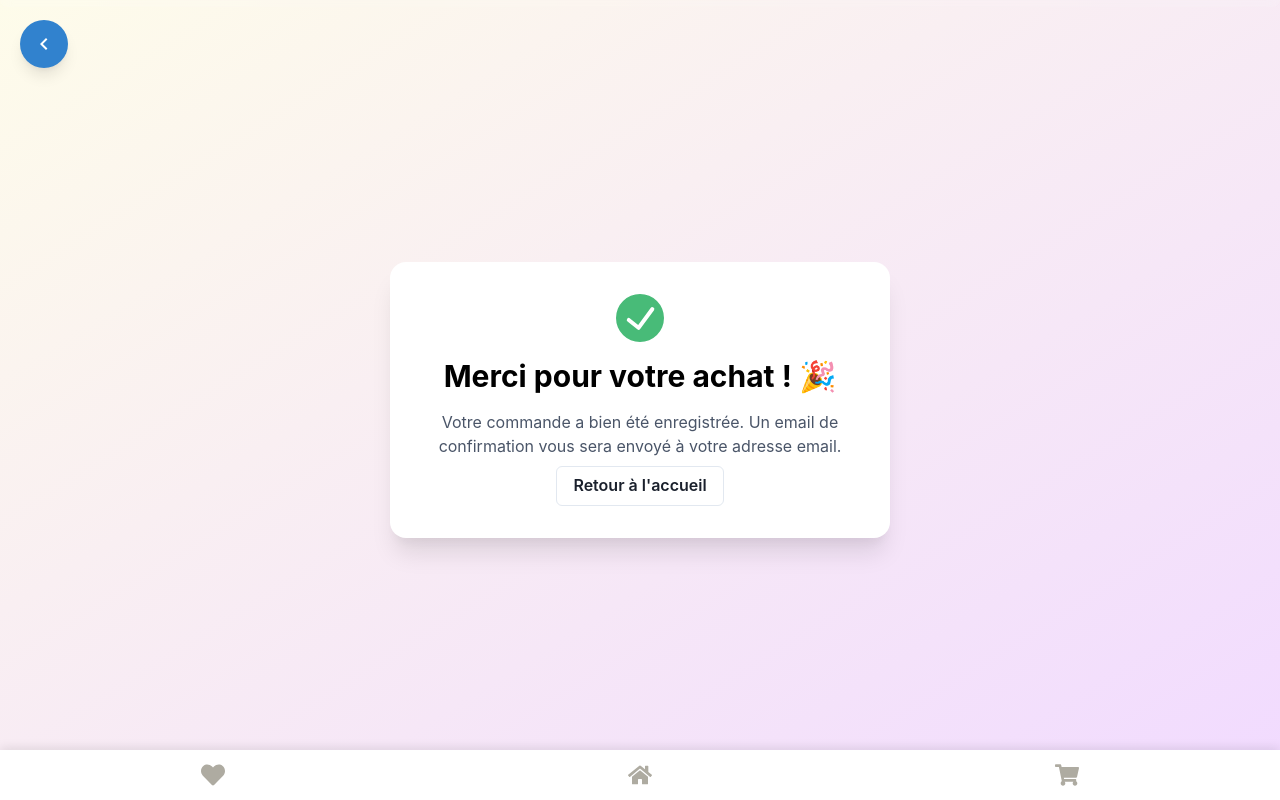
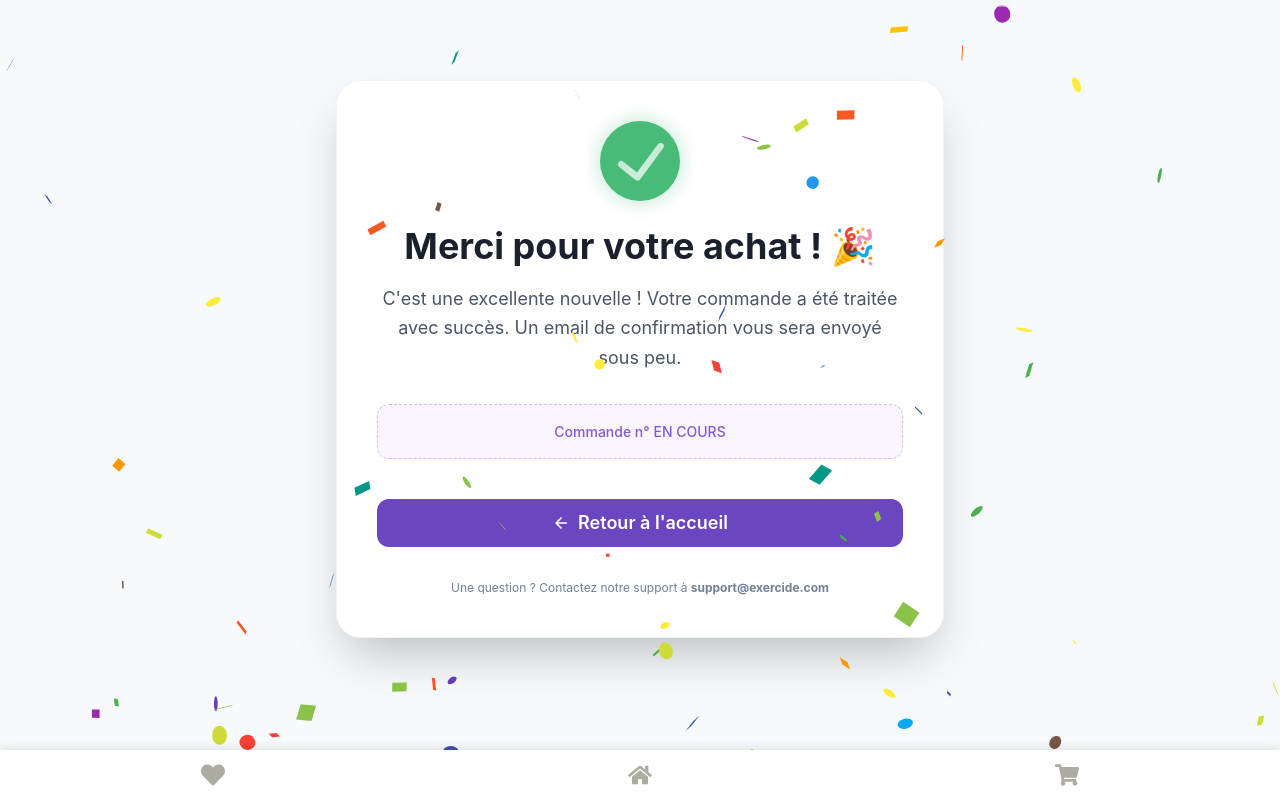
Before and after one commit to Joel-Philippe/mon-ecommerce, a Next.js app: page /success in a window 1280 px wide. Built offline with nearby package versions, Linux system fonts and the light colour scheme; no server answers; the database is empty.

Commit message:
design: complete overhaul of the success page with confetti, better dark mode support, and removal of back button

```diff
--- a/app/success/page.tsx
+++ b/app/success/page.tsx
@@ -1,13 +1,49 @@
 'use client';
+
 import { useEffect, useState } from 'react';
 import { useGlobalCart } from '@/components/GlobalCartContext';
 import { useSearchParams } from 'next/navigation';
-import { Box, Heading, Text, Button, VStack } from "@chakra-ui/react";
+import {
+  Box,
+  Heading,
+  Text,
+  Button,
+  VStack,
+  Container,
+  Icon,
+  useColorModeValue,
+  ScaleFade
+} from "@chakra-ui/react";
 import Link from "next/link";
-import { CheckCircleIcon } from "@chakra-ui/icons";
+import { CheckCircleIcon, ArrowBackIcon } from "@chakra-ui/icons";
 import { motion } from "framer-motion";
+import ReactConfetti from 'react-confetti';
 
-const MotionHeading = motion(Heading);
+const MotionBox = motion(Box);
+
+// Simple hook for window size to avoid external dependencies
+function useWindowSize() {
+  const [windowSize, setWindowSize] = useState({
+    width: typeof window !== 'undefined' ? window.innerWidth : 0,
+    height: typeof window !== 'undefined' ? window.innerHeight : 0,
+  });
+
+  useEffect(() => {
+    function handleResize() {
+      setWindowSize({
+        width: window.innerWidth,
+        height: window.innerHeight,
+      });
+    }
+
+    window.addEventListener("resize", handleResize);
+    handleResize();
+
+    return () => window.removeEventListener("resize", handleResize);
+  }, []);
+
+  return windowSize;
+}
 
 const SuccessPage = () => {
   const { clearCart } = useGlobalCart();
@@ -15,10 +51,24 @@ const SuccessPage = () => {
   const sessionId = searchParams.get('session_id');
   const [customerEmail, setCustomerEmail] = useState<string | null>(null);
   const [isLoading, setIsLoading] = useState(true);
+  const { width, height } = useWindowSize();
+  const [showConfetti, setShowConfetti] = useState(true);
+
+  // Theme values
+  const bgColor = useColorModeValue("gray.50", "gray.900");
+  const cardBg = useColorModeValue("white", "gray.800");
+  const textColor = useColorModeValue("gray.600", "gray.400");
+  const headingColor = useColorModeValue("gray.800", "white");
+  const buttonBg = useColorModeValue("purple.600", "purple.400");
+  const buttonHoverBg = useColorModeValue("purple.700", "purple.500");
 
   useEffect(() => {
-    console.log("Success page loaded, clearing cart...");
+    // Clear cart immediately on success
     clearCart();
+
+    // Stop confetti after 5 seconds to save resources
+    const timer = setTimeout(() => setShowConfetti(false), 8000);
+    return () => clearTimeout(timer);
   }, [clearCart]);
 
   useEffect(() => {
@@ -41,47 +91,89 @@ const SuccessPage = () => {
   }, [sessionId]);
 
   return (
-    <Box
-      minH="100vh"
-      bgGradient="linear(to-br, #fefcea, #f1daff)"
-      display="flex"
-      justifyContent="center"
-      alignItems="center"
-      p={6}
+    <Box minH="100vh" bg={bgColor} py={20} position="relative" overflow="hidden">
+      {showConfetti && <ReactConfetti width={width} height={height} recycle={false} numberOfPieces={300} />}
+
+      <Container maxW="container.sm">
+        <ScaleFade initialScale={0.9} in={true}>
+          <MotionBox
+            initial={{ opacity: 0, y: 20 }}
+            animate={{ opacity: 1, y: 0 }}
+            transition={{ duration: 0.5 }}
+            bg={cardBg}
+            p={10}
+            borderRadius="3xl"
+            boxShadow="2xl"
+            textAlign="center"
+            border="1px solid"
+            borderColor={useColorModeValue("gray.100", "gray.700")}
           >
-      <Box
-        bg="white"
-        p={8}
-        borderRadius="2xl"
-        boxShadow="xl"
-        maxW="500px"
-        textAlign="center"
-      >
-        <CheckCircleIcon boxSize={12} color="green.400" mb={4} />
+            <Box mb={6}>
+              <Icon
+                as={CheckCircleIcon}
+                w={20}
+                h={20}
+                color="green.400"
+                filter="drop-shadow(0 0 10px rgba(72, 187, 120, 0.4))"
+              />
+            </Box>
 
-        <MotionHeading
-          size="lg"
+            <Heading
+              as="h1"
+              size="xl"
               mb={4}
-          initial={{ opacity: 0, y: -20 }}
-          animate={{ opacity: 1, y: 0 }}
-          transition={{ duration: 0.6, ease: "easeOut" }}
+              color={headingColor}
+              fontWeight="bold"
             >
               Merci pour votre achat ! 🎉
-        </MotionHeading>
+            </Heading>
 
-        <Text fontSize="md" color="gray.600">
-          Votre commande a bien été enregistrée. Un email de confirmation vous sera envoyé à{' '}
-          {isLoading ? '...' : customerEmail || 'votre adresse email'}.
+            <Text fontSize="lg" color={textColor} mb={8} lineHeight="tall">
+              C'est une excellente nouvelle ! Votre commande a été traitée avec succès.
+              {customerEmail ? (
+                <> Un email de confirmation a été envoyé à <strong>{customerEmail}</strong>.</>
+              ) : (
+                isLoading ? <> Nous récupérons vos détails de commande...</> : <> Un email de confirmation vous sera envoyé sous peu.</>
+              )}
             </Text>
 
-        <VStack spacing={4} mt={2}>
-          <Link href="/">
-            <Button variant="outline" width="100%">
+            <Box
+              bg={useColorModeValue("purple.50", "rgba(128, 90, 213, 0.1)")}
+              p={4}
+              borderRadius="xl"
+              mb={10}
+              border="1px dashed"
+              borderColor="purple.200"
+            >
+              <Text fontSize="sm" fontWeight="medium" color="purple.500">
+                Commande n° {sessionId?.slice(-8).toUpperCase() || "EN COURS"}
+              </Text>
+            </Box>
+
+            <VStack spacing={4}>
+              <Link href="/" style={{ width: '100%' }}>
+                <Button
+                  size="lg"
+                  w="100%"
+                  bg={buttonBg}
+                  color="white"
+                  _hover={{ bg: buttonHoverBg, transform: 'translateY(-2px)', boxShadow: 'lg' }}
+                  _active={{ transform: 'translateY(0)' }}
+                  transition="all 0.2s"
+                  borderRadius="xl"
+                  leftIcon={<ArrowBackIcon />}
+                >
                   Retour à l'accueil
                 </Button>
               </Link>
+
+              <Text fontSize="xs" color="gray.500" mt={4}>
+                Une question ? Contactez notre support à <strong>support@exercide.com</strong>
+              </Text>
             </VStack>
-      </Box>
+          </MotionBox>
+        </ScaleFade>
+      </Container>
     </Box>
   );
 };
--- a/components/FloatingBackButtonWrapper.tsx
+++ b/components/FloatingBackButtonWrapper.tsx
@@ -6,7 +6,8 @@ import FloatingBackButton from './FloatingBackButton';
 export default function FloatingBackButtonWrapper() {
   const pathname = usePathname();
   const isHomePage = pathname === '/';
+  const isSuccessPage = pathname === '/success';
 
-  if (isHomePage) return null;
+  if (isHomePage || isSuccessPage) return null;
   return <FloatingBackButton />;
 }
```
Lines whose indentation alone changed are shown as unchanged.
